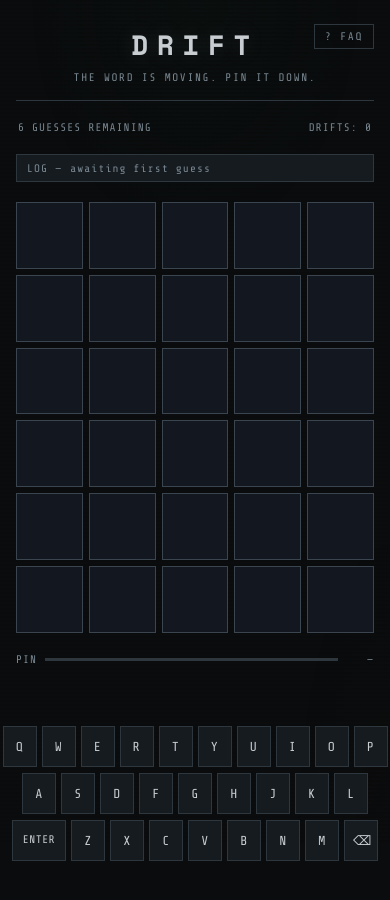
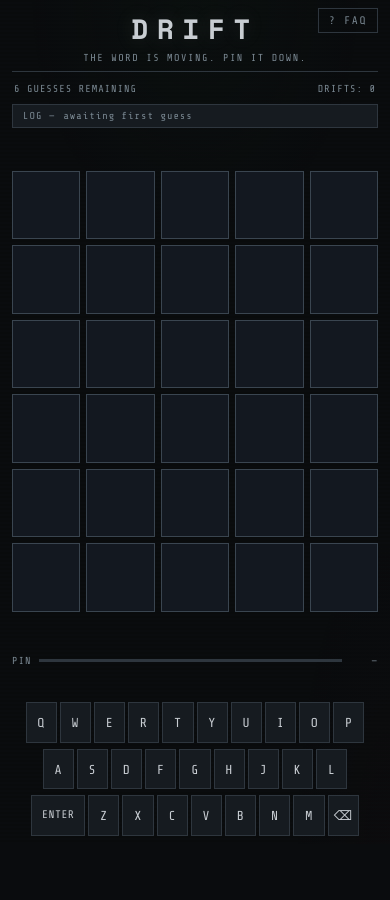
Before and after one commit to jacb9/Drift, a plain HTML site: page index.html in a window 390 px wide. After the commit the page ends 844 px from the top, so only its background shows below. Drawn offline with nearby package versions, Linux system fonts and the light colour scheme.

Commit message:
Refactor CSS for responsive design improvements
Updated various CSS properties to use clamp for responsive design.

```diff
--- a/index.html
+++ b/index.html
@@ -33,13 +33,13 @@
     background: var(--bg);
     color: var(--text);
     font-family: 'Share Tech Mono', monospace;
-    min-height: 100vh;
+    height: 100dvh;
     display: flex;
     flex-direction: column;
     align-items: center;
-    padding: 24px 16px 40px;
+    padding: 8px 12px 8px;
     position: relative;
-    overflow-x: hidden;
+    overflow: hidden;
   }
 
   body::before {
@@ -69,10 +69,11 @@
     z-index: 2;
     width: 100%;
     max-width: 420px;
+    height: 100%;
     display: flex;
     flex-direction: column;
     align-items: center;
-    gap: 20px;
+    gap: clamp(4px, 1.2vh, 14px);
   }
 
   header {
@@ -80,22 +81,23 @@
     display: flex;
     flex-direction: column;
     align-items: center;
-    gap: 6px;
-    padding-bottom: 16px;
+    gap: 3px;
+    padding-bottom: clamp(6px, 1vh, 12px);
     border-bottom: 1px solid var(--border);
+    flex-shrink: 0;
   }
 
   .title {
     font-family: 'Space Mono', monospace;
     font-weight: 700;
-    font-size: 28px;
+    font-size: clamp(18px, 4vh, 28px);
     letter-spacing: 0.3em;
     color: var(--text);
     text-shadow: 0 0 20px rgba(200,205,210,0.15);
   }
 
   .subtitle {
-    font-size: 11px;
+    font-size: clamp(9px, 1.2vh, 11px);
     letter-spacing: 0.15em;
     color: var(--text-dim);
     text-transform: uppercase;
@@ -103,16 +105,17 @@
 
   .drift-log {
     width: 100%;
-    min-height: 28px;
+    min-height: 24px;
     display: flex;
     align-items: center;
     gap: 8px;
-    padding: 6px 10px;
+    padding: 4px 10px;
     background: var(--surface);
     border: 1px solid var(--border);
-    font-size: 11px;
+    font-size: clamp(9px, 1.2vh, 11px);
     letter-spacing: 0.1em;
     color: var(--text-dim);
+    flex-shrink: 0;
   }
 
   .drift-log-label { color: var(--text-dim); text-transform: uppercase; flex-shrink: 0; }
@@ -124,9 +127,9 @@
     to { opacity: 1; transform: translateX(0); }
   }
 
-  .board { display: flex; flex-direction: column; gap: 6px; width: 100%; }
+  .board { display: flex; flex-direction: column; gap: clamp(3px, 0.8vh, 6px); width: 100%; flex: 1; min-height: 0; justify-content: center; }
 
-  .row { display: grid; grid-template-columns: repeat(5, 1fr); gap: 6px; }
+  .row { display: grid; grid-template-columns: repeat(5, 1fr); gap: clamp(3px, 0.8vh, 6px); }
 
   .tile {
     aspect-ratio: 1;
@@ -135,7 +138,7 @@
     justify-content: center;
     font-family: 'Space Mono', monospace;
     font-weight: 700;
-    font-size: 20px;
+    font-size: clamp(14px, 2.8vh, 22px);
     letter-spacing: 0.05em;
     border: 1px solid var(--tile-border);
     background: var(--tile-empty);
@@ -175,15 +178,15 @@
   }
   .tile.flip { animation: flip 0.4s ease forwards; }
 
-  .keyboard { width: 100%; display: flex; flex-direction: column; gap: 6px; }
-  .key-row { display: flex; justify-content: center; gap: 5px; }
+  .keyboard { width: 100%; display: flex; flex-direction: column; gap: clamp(3px, 0.8vh, 6px); flex-shrink: 0; }
+  .key-row { display: flex; justify-content: center; gap: clamp(3px, 0.6vw, 5px); }
 
   .key {
     font-family: 'Share Tech Mono', monospace;
-    font-size: 13px;
+    font-size: clamp(11px, 1.6vh, 13px);
     letter-spacing: 0.05em;
-    padding: 12px 8px;
-    min-width: 34px;
+    padding: clamp(8px, 1.4vh, 12px) clamp(5px, 1vw, 8px);
+    min-width: clamp(28px, 8vw, 34px);
     background: var(--surface);
     border: 1px solid var(--border);
     color: var(--text);
@@ -205,21 +208,23 @@
     width: 100%;
     display: flex;
     justify-content: space-between;
-    font-size: 11px;
+    font-size: clamp(9px, 1.2vh, 11px);
     letter-spacing: 0.1em;
     color: var(--text-dim);
     padding: 0 2px;
+    flex-shrink: 0;
   }
   .status-bar span { text-transform: uppercase; }
 
   .message {
-    font-size: 13px;
+    font-size: clamp(10px, 1.3vh, 13px);
     letter-spacing: 0.12em;
     text-align: center;
-    min-height: 20px;
+    min-height: 16px;
     text-transform: uppercase;
     color: var(--text-dim);
     transition: color 0.3s;
+    flex-shrink: 0;
   }
   .message.win { color: var(--green); }
   .message.lose { color: var(--drift-color); }
@@ -275,9 +280,10 @@
     display: flex;
     align-items: center;
     gap: 8px;
-    font-size: 11px;
+    font-size: clamp(9px, 1.2vh, 11px);
     letter-spacing: 0.1em;
     color: var(--text-dim);
+    flex-shrink: 0;
   }
   .pin-label { text-transform: uppercase; flex-shrink: 0; }
   .pin-bar { flex: 1; height: 3px; background: var(--border); position: relative; overflow: hidden; }
```
